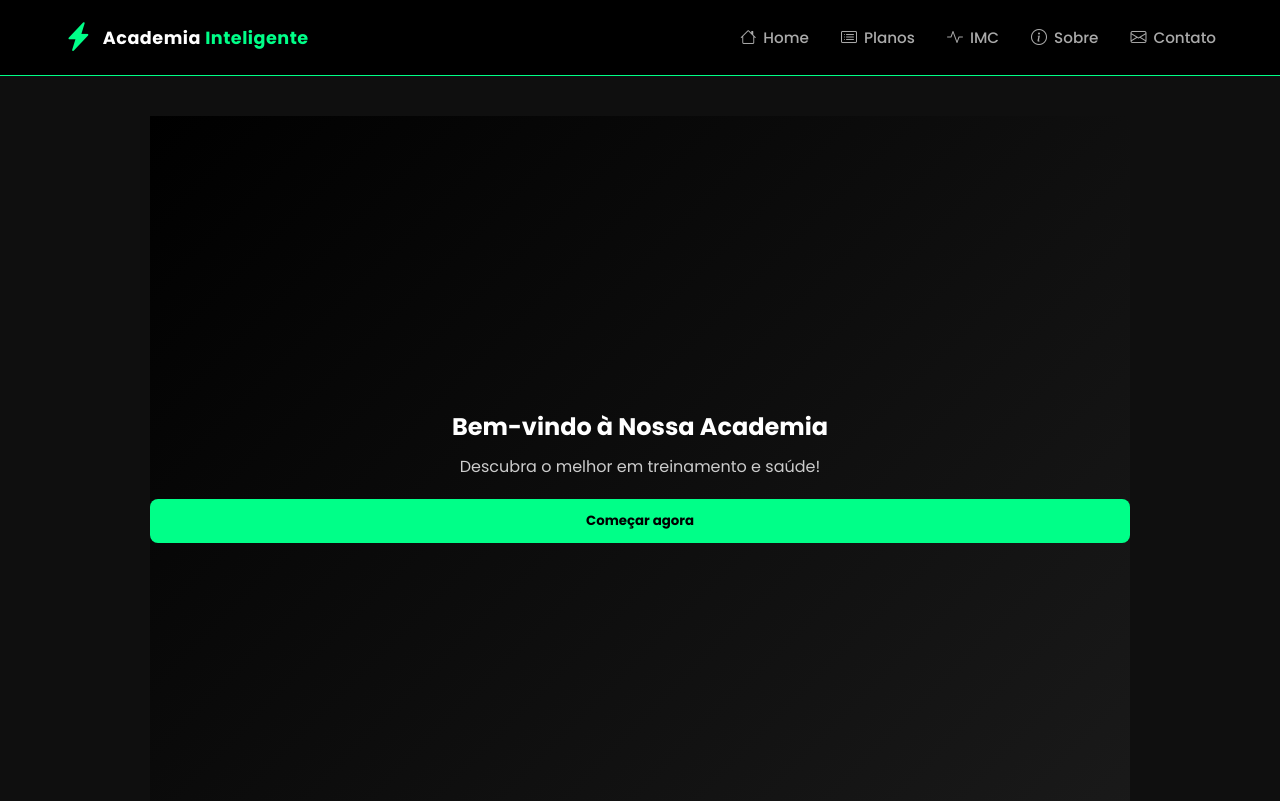
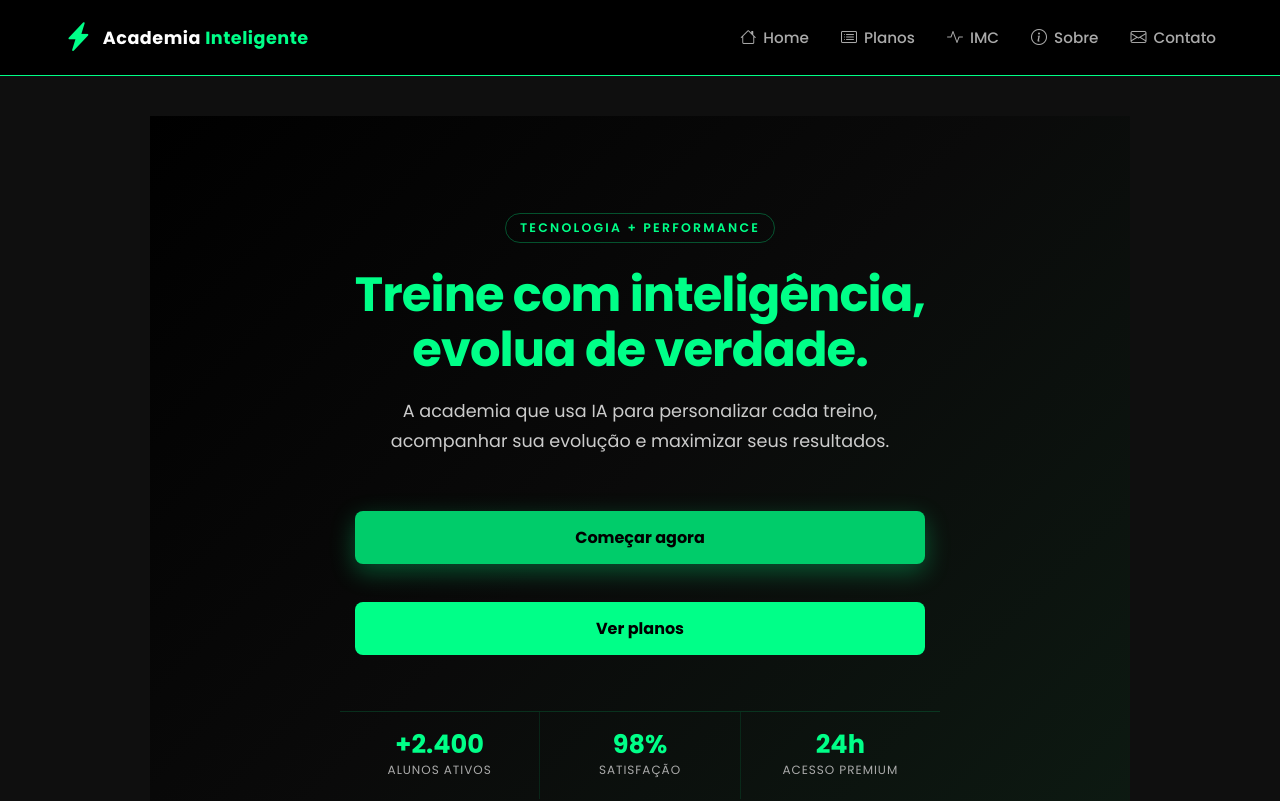
Before and after one commit to CP4-WebDev/Academia_Inteligente, a React (Vite) app: page / in a window 1280 px wide. Shown: the top 801 px of the page. Built offline with nearby package versions, Linux system fonts and the light colour scheme.

Commit message:
feat(hero): reescreve hero com animações, eyebrow, stats strip e botões

```diff
--- a/src/Components/Imc.jsx
+++ b/src/Components/Imc.jsx
@@ -23,8 +23,8 @@ function Imc() {
 
   return (
     <section className="container">
-      <h1 className="imc-titulo">Calculadora de IMC</h1>
       <div className="box">
+        <Header />
 
         <form>
           <div>
@@ -64,7 +64,7 @@ function Imc() {
       </div>
 
       {mostrarResultado && (
-        <Tabela resultado={resultado.toFixed(2)} />
+        <Tabela resultado={Tabela.toFixed(2)} />
       )}
     </section>
   );
--- /dev/null
+++ b/src/css/hero.css
@@ -0,0 +1,132 @@
+.hero {
+    position: relative;
+    overflow: hidden;
+    min-height: 88vh;
+    display: flex;
+    flex-direction: column;
+    justify-content: center;
+    align-items: center;
+    background: linear-gradient(135deg, #000 0%, #0a0a0a 50%, #0d1a12 100%);
+    text-align: center;
+    padding: 60px 24px 0;
+  }
+  .hero-content {
+    position: relative;
+    z-index: 1;
+    max-width: 780px;
+    animation: heroFadeUp 0.8s cubic-bezier(0.16, 1, 0.3, 1) both;
+  }
+  .hero-eyebrow {
+    display: inline-block;
+    font-size: 0.78rem;
+    font-weight: 600;
+    letter-spacing: 0.18em;
+    text-transform: uppercase;
+    color: var(--primary);
+    border: 1px solid rgba(0, 255, 136, 0.3);
+    padding: 5px 14px;
+    border-radius: 20px;
+    margin-bottom: 24px;
+    animation: heroFadeUp 0.8s 0.1s cubic-bezier(0.16, 1, 0.3, 1) both;
+  }
+  .hero-title {
+    font-size: clamp(2.2rem, 6vw, 4rem);
+    font-weight: 800;
+    color: var(--text);
+    line-height: 1.15;
+    letter-spacing: -0.02em;
+    margin-bottom: 20px;
+    animation: heroFadeUp 0.8s 0.2s cubic-bezier(0.16, 1, 0.3, 1) both;
+  }
+  .hero-title em {
+    font-style: normal;
+    color: var(--primary);
+    position: relative;
+  }
+  .hero-subtitle {
+    font-size: clamp(0.95rem, 2vw, 1.1rem);
+    color: var(--text-secondary);
+    line-height: 1.7;
+    margin-bottom: 36px;
+    animation: heroFadeUp 0.8s 0.3s cubic-bezier(0.16, 1, 0.3, 1) both;
+  }
+  .hero-actions {
+    display: flex;
+    gap: 16px;
+    justify-content: center;
+    flex-wrap: wrap;
+    animation: heroFadeUp 0.8s 0.4s cubic-bezier(0.16, 1, 0.3, 1) both;
+  }
+  .btn--hero, .btn--outline{
+    padding: 14px 32px;
+    font-size: 1rem;
+    background: var(--primary);
+    color: #000;
+    border-radius: 8px;
+    font-weight: 700;
+    transition: background 0.3s, transform 0.2s, box-shadow 0.3s;
+    box-shadow: 0 0 0 rgba(0,255,136,0);
+    align-items: center;
+  }
+  .btn--hero, .btn--outline:hover {
+    background: var(--primary-dark);
+    transform: translateY(-2px);
+    box-shadow: 0 8px 24px rgba(0, 255, 136, 0.3);
+  }
+
+  .hero-stat-strip {
+    position: relative;
+    z-index: 1;
+    display: flex;
+    gap: 0;
+    margin-top: 56px;
+    border-top: 1px solid rgba(0, 255, 136, 0.15);
+    width: 100%;
+    max-width: 600px;
+    animation: heroFadeUp 0.8s 0.5s cubic-bezier(0.16, 1, 0.3, 1) both;
+  }
+  .hero-stat {
+    flex: 1;
+    display: flex;
+    flex-direction: column;
+    align-items: center;
+    padding: 20px 16px;
+    border-right: 1px solid rgba(0, 255, 136, 0.1);
+  }
+  .hero-stat:last-child {
+    border-right: none;
+  }
+  .hero-stat strong {
+    font-size: 1.6rem;
+    font-weight: 800;
+    color: var(--primary);
+    line-height: 1;
+  }
+  .hero-stat span {
+    font-size: 0.75rem;
+    color: var(--text-secondary);
+    margin-top: 4px;
+    text-transform: uppercase;
+    letter-spacing: 0.08em;
+  }
+  .card-icon {
+    font-size: 2rem;
+    color: var(--primary);
+    margin-bottom: 12px;
+    display: block;
+  }
+
+  @media (max-width: 600px) {
+    .hero {
+      min-height: auto;
+      padding: 50px 20px 0;
+    }
+
+    .hero-title {
+      font-size: 2rem;
+    }
+
+    .hero-stat-strip {
+      max-width: 100%;
+    }
+  }
--- a/src/routes/Home.jsx
+++ b/src/routes/Home.jsx
@@ -1,18 +1,41 @@
 import '../css/estilo.css'
 import '../css/global.css'
+import '../css/hero.css'
 import Imagem from '../assets/imgs/academia.png'
 
 const Home = () => {
   return (
     <div className='home'>
-      <section className='hero'>
-      <h2>Bem-vindo à Nossa Academia</h2>
-      <p>Descubra o melhor em treinamento e saúde!</p>
-      <button className='btn'>Começar agora</button>
+      <section className='hero hero--home'>
+        <div className='hero-bg-lines' aria-hidden="true">
+          <span /><span /><span /><span /><span />
+        </div>
+        <div className='hero-content'>
+          <span className='hero-eyebrow'>Tecnologia + Performance</span>
+          <h1 className='hero-title'>
+            Treine com inteligência,<br />
+            evolua de verdade.
+          </h1>
+          <p className='hero-subtitle'>
+            A academia que usa IA para personalizar cada treino,<br />
+            acompanhar sua evolução e maximizar seus resultados.
+          </p>
+          <div className='hero-actions'>
+            <button className='btn btn--hero'>Começar agora</button>
+            <a href='/planos' className='btn btn--outline'>Ver planos</a>
+          </div>
+        </div>
+        <div className='hero-stat-strip'>
+          <div className='hero-stat'><strong>+2.400</strong><span>alunos ativos</span></div>
+          <div className='hero-stat'><strong>98%</strong><span>satisfação</span></div>
+          <div className='hero-stat'><strong>24h</strong><span>acesso premium</span></div>
+        </div>
       </section>
+
       <section className='imagemsection'>
       <img src={Imagem} alt="Academia inteligente" className='img'/>
       </section>
+
       <section className='cards'>
         <div className='card'>
           <h2>Treinos Inteligentes</h2>
--- a/src/routes/Plano.jsx
+++ b/src/routes/Plano.jsx
@@ -1,13 +1,31 @@
+import '../css/hero.css'
 import Treino from '../assets/imgs/treino.png'
 import Atleta from  '../assets/imgs/Atleta.png'
 import Luta from '../assets/imgs/Luta.png'
+
 const Plano = () => {
   return (
     <div className="planos">
-      <section className="hero">
-        <h2>Planos</h2>
-        <p>Confira nossos planos e preços!</p>
+      <section className="hero hero--planos">
+        <div className='hero-bg-lines' aria-hidden="true">
+          <span /><span /><span /><span /><span />
+        </div>
+        <div className='hero-content'>
+          <span className='hero-eyebrow'>Escolha o seu ritmo</span>
+          <h1 className='hero-title'>
+            Planos feitos para<br />
+            <em>cada objetivo</em>.
+          </h1>
+          <p className='hero-subtitle'>
+            Do iniciante ao atleta — temos o plano ideal<br />
+            para sua jornada de transformação.
+          </p>
+          <div className='hero-actions'>
+            <a href='#planos' className='btn btn--hero'>Ver preços</a>
+          </div>
+        </div>
       </section>
+
       <section className='galeria'>
         <div className='bloco'>
         <img src={Atleta} alt="atleta" className='img-galeria' />
```
Also changed, not shown: 1 other file (tests, documents, lock files or other folders).
